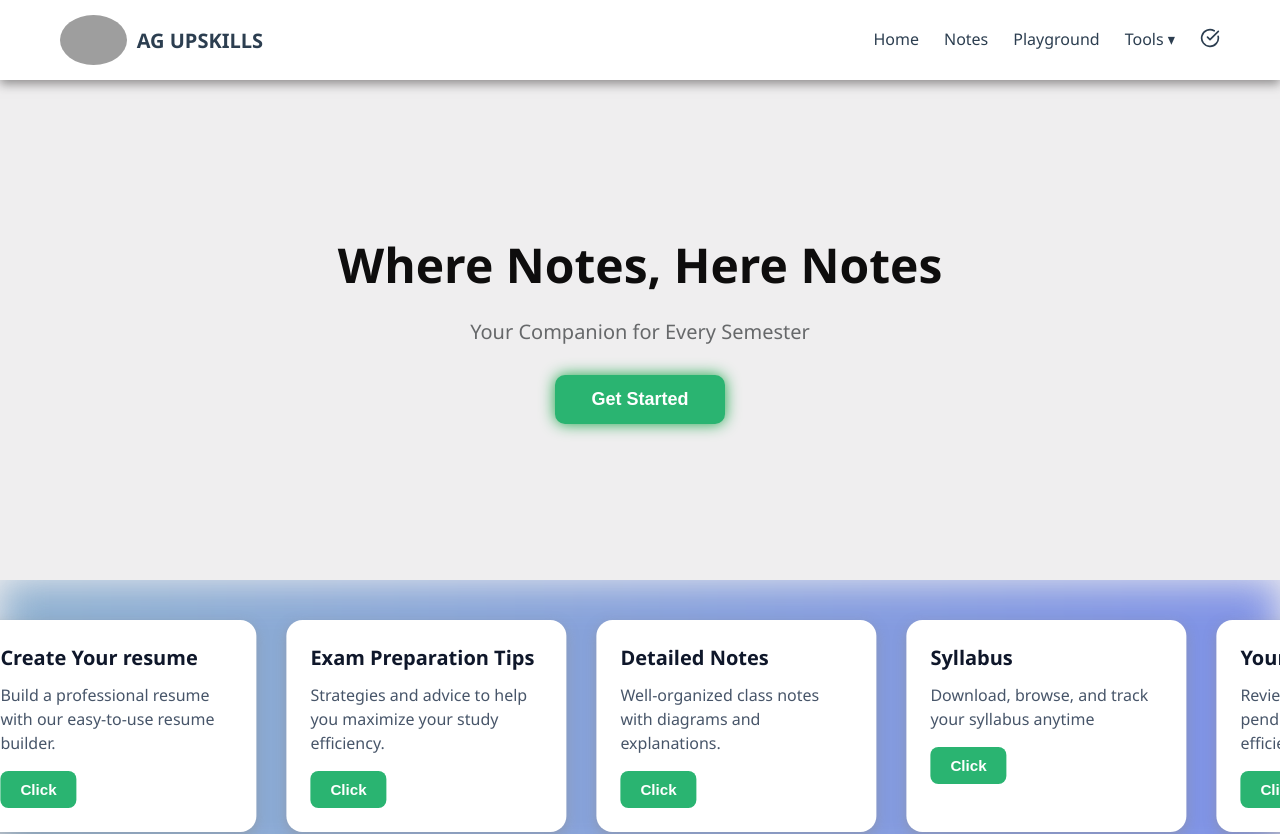
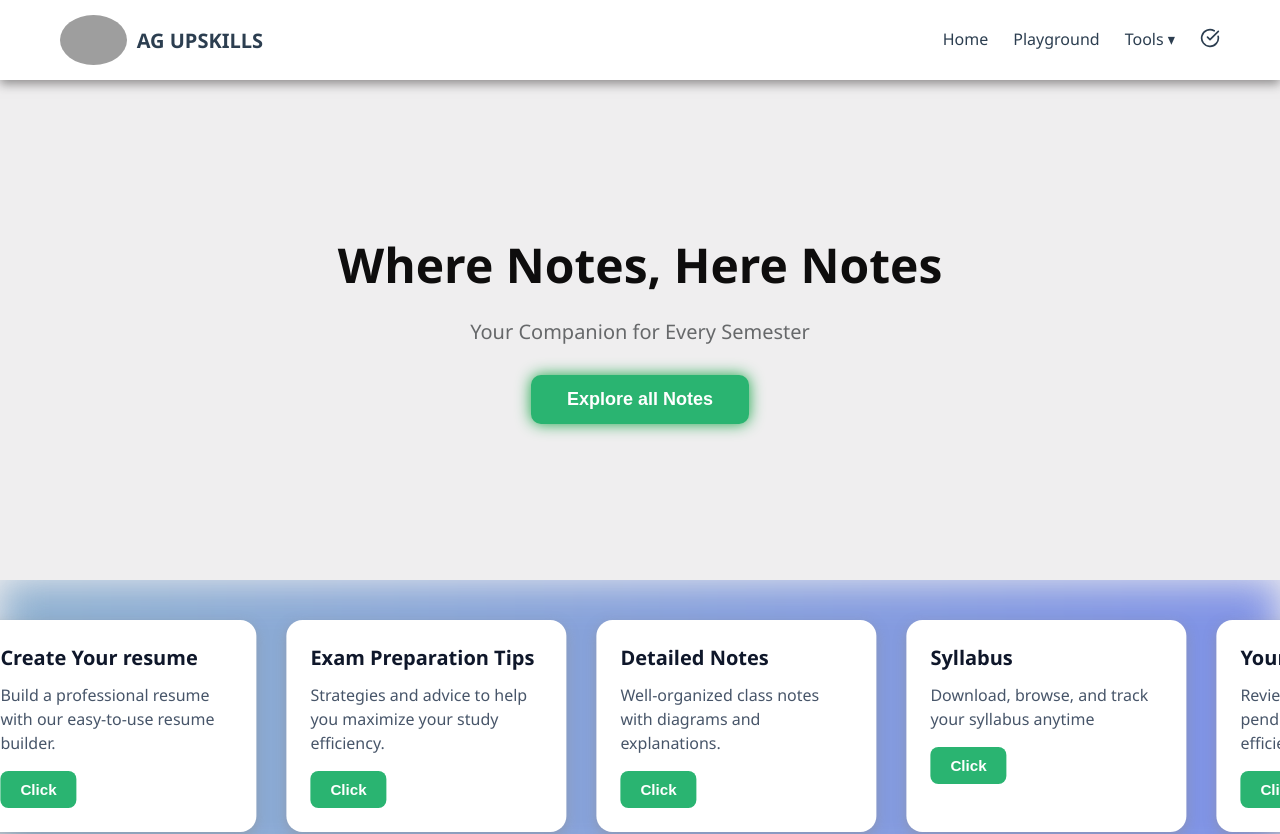
Before and after one commit to Ankita-Gupta2004/AG-Upskill, a React (Create React App) app: page / in a window 1280 px wide. Shown: the top 834 px of the page. Built offline with nearby package versions, Linux system fonts and the light colour scheme; grey boxes are pictures that could not be loaded; the HTML template or start-up script is replaced by a standard one.

Commit message:
minor fix

```diff
--- a/src/components/header.js
+++ b/src/components/header.js
@@ -32,11 +32,7 @@ function Header({ onStartClick }) {
             <li>
               <a href="/">Home</a>
             </li>
-            <li>
-              <a href="#" onClick={onStartClick}>
-                Notes
-              </a>
-            </li>
+
 
             <li>
               <a href="/codingPlatform">Playground</a>
--- a/src/components/hero.js
+++ b/src/components/hero.js
@@ -9,7 +9,7 @@ function Hero( { onStartClick }) {
       </div>
       <div className="getStarted-btn">
         <button onClick={onStartClick}className="main-btn">
-            Get Started
+            Explore all Notes
         </button>
       </div>
     </div>
```
